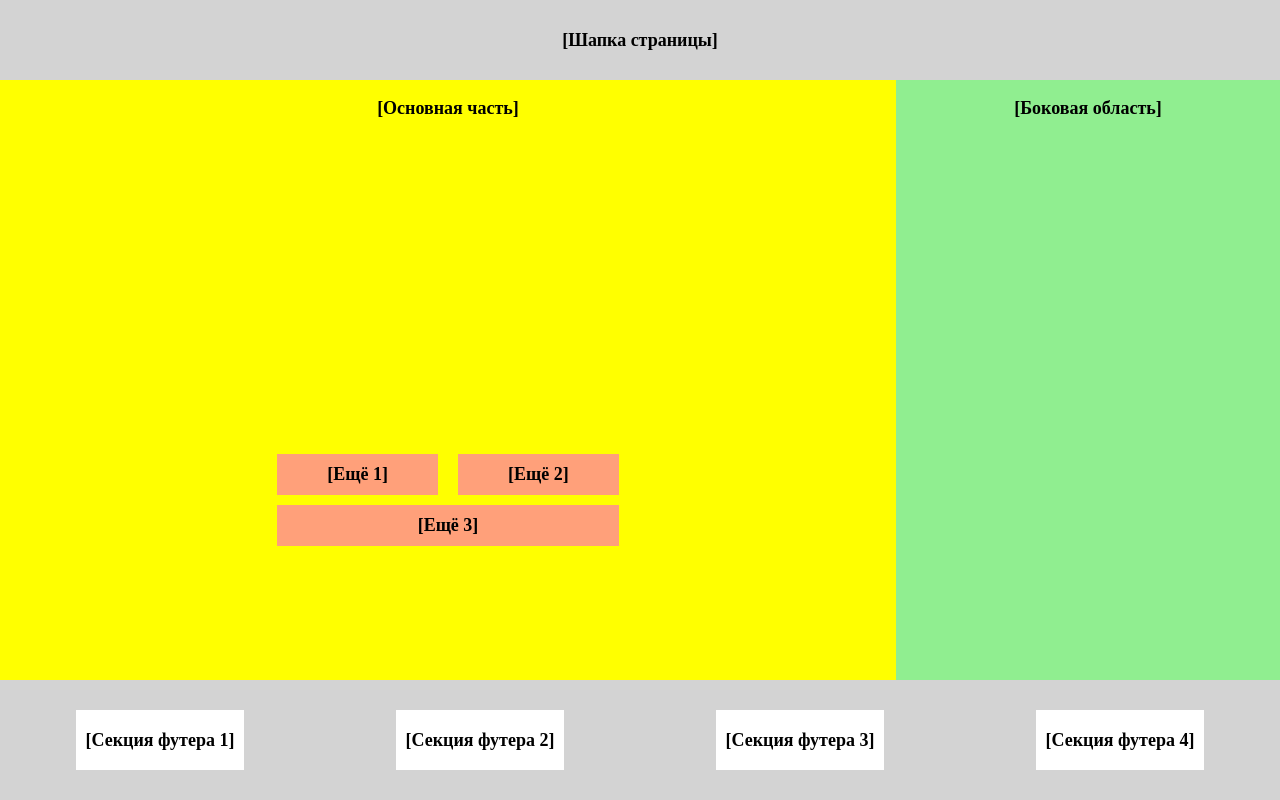
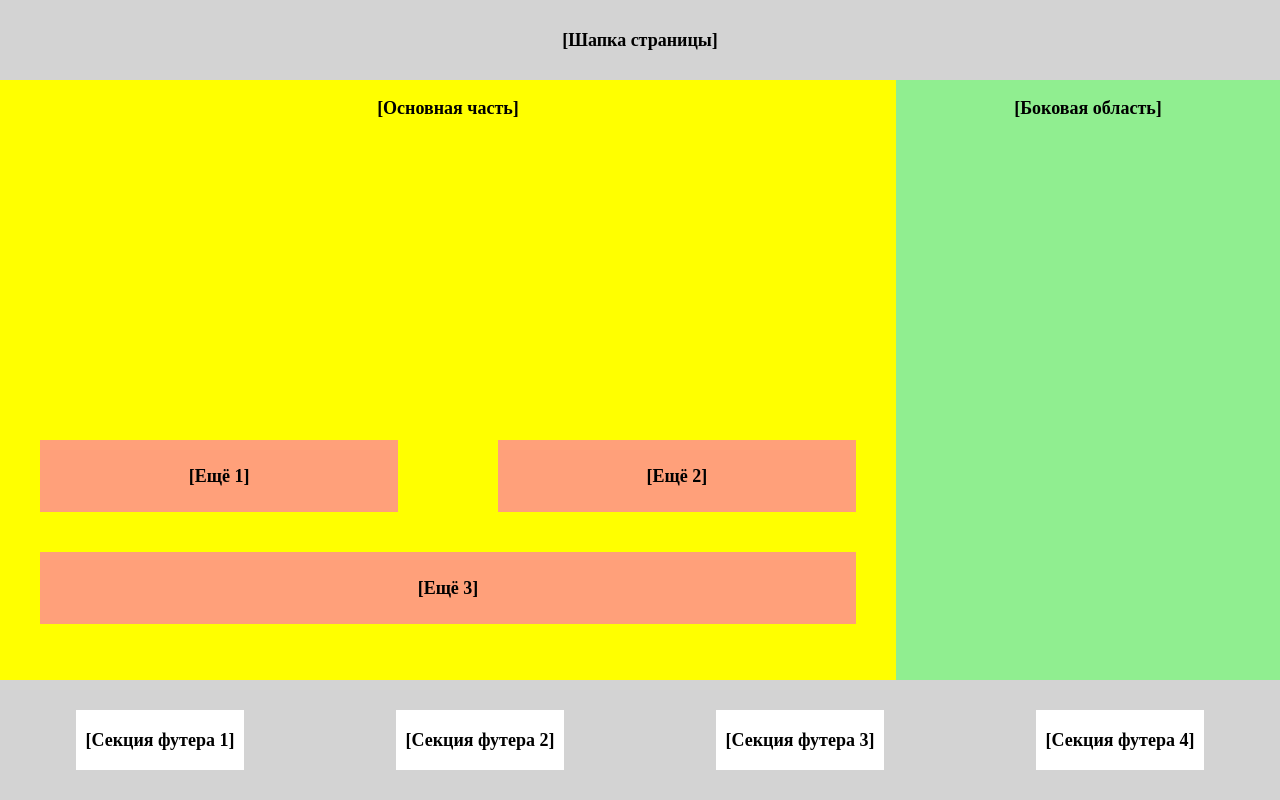
Before and after one commit to ivlina/week5, a plain HTML site: page Task-2/index.html in a window 1280 px wide. Drawn offline with Linux system fonts and the light colour scheme.

Commit message:
Everything is added to the task 2.

```diff
--- a/Task-2/index.html
+++ b/Task-2/index.html
@@ -15,12 +15,14 @@
     </header>
 
     <main>
-        <p>[Основная часть]</p>
+        <div id="container-1">
+            <p>[Основная часть]</p>
+        </div>
 
-        <div>
-            <section id="section-1">[Ещё 1]</section>
-            <section id="section-2">[Ещё 2]</section>
-            <section id="section-3">[Ещё 3]</section>
+        <div id="container-2">
+            <section id="section-1"><p>[Ещё 1]</p></section>
+            <section id="section-2"><p>[Ещё 2]</p></section>
+            <section id="section-3"><p>[Ещё 3]</p></section>
         </div>
     </main>
 
--- a/Task-2/style.css
+++ b/Task-2/style.css
@@ -31,38 +31,44 @@ main {
     background-color: yellow;
 }
 
-main p {
+#container-1 {
     height: 60%;
 }
 
-main div {
+#container-2 {
     height: 40%;
+    width: 100%;
 }
 
 main div section {
     background-color: lightsalmon;
+    height: 30%;
+    display: flex;
 }
 
-#section-1,
-#section-2 {
-    padding: 10px 50px 10px 50px;
-    margin-bottom: 10px;
+main div section p {
+    margin: auto;
 }
 
 #section-1 {
     float: left;
-    margin-right: 10px;
+    width: 40%;
+    margin-left: 40px;
+    margin-bottom: 40px;
 }
 
 #section-2 {
     float: right;
-    margin-left: 10px;
+    width: 40%;
+    margin-right: 40px;
+    margin-bottom: 40px;
 }
 
 #section-3 {
     clear: both;
-    padding: 10px 100px 10px 100px;
-    text-align: center;
+    margin-left: 40px;
+    margin-right: 40px;
+
 }
 
 /* БОКОВАЯ ОБЛАСТЬ */
```
Also changed, not shown: 1 other file.
